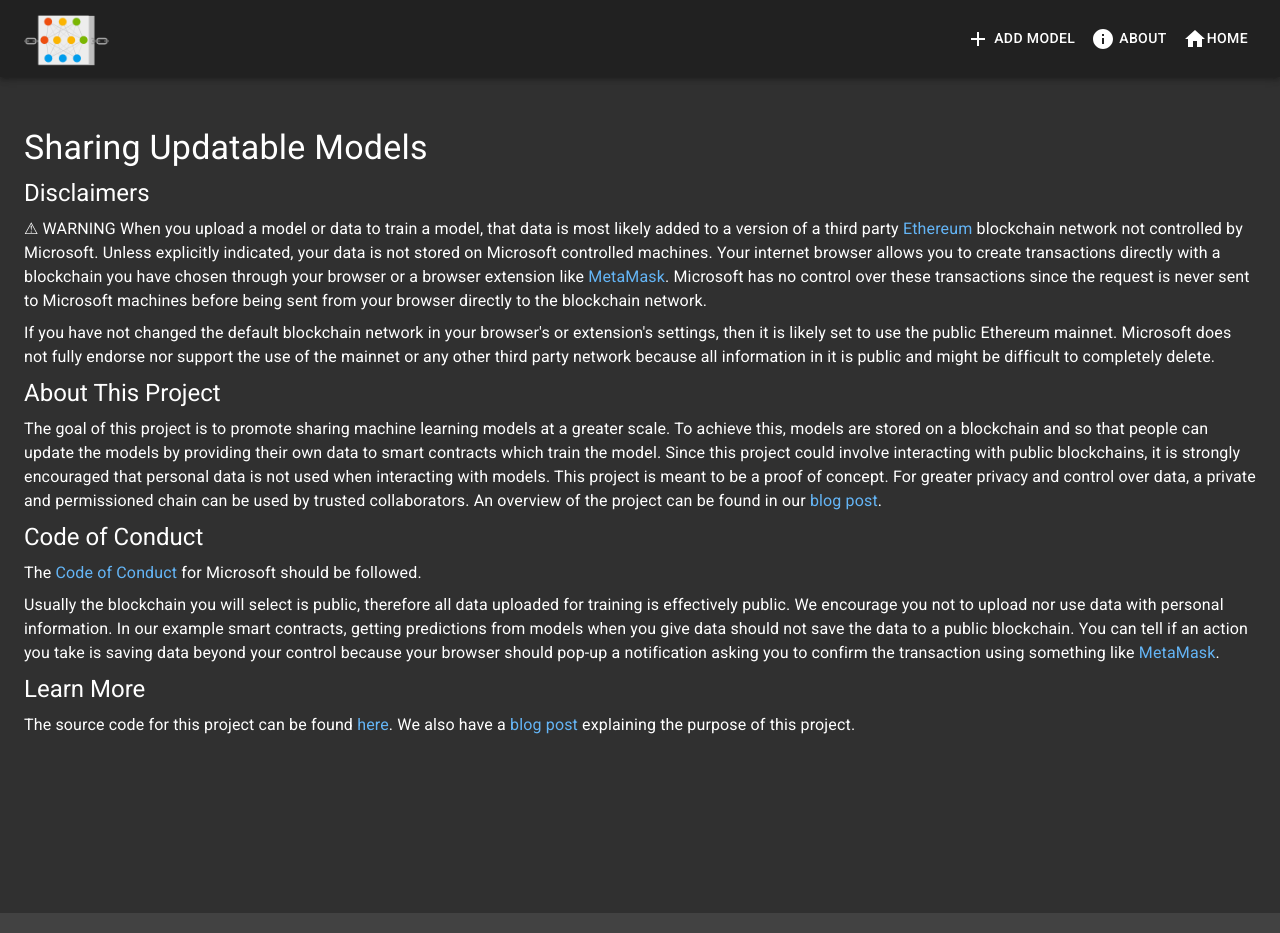
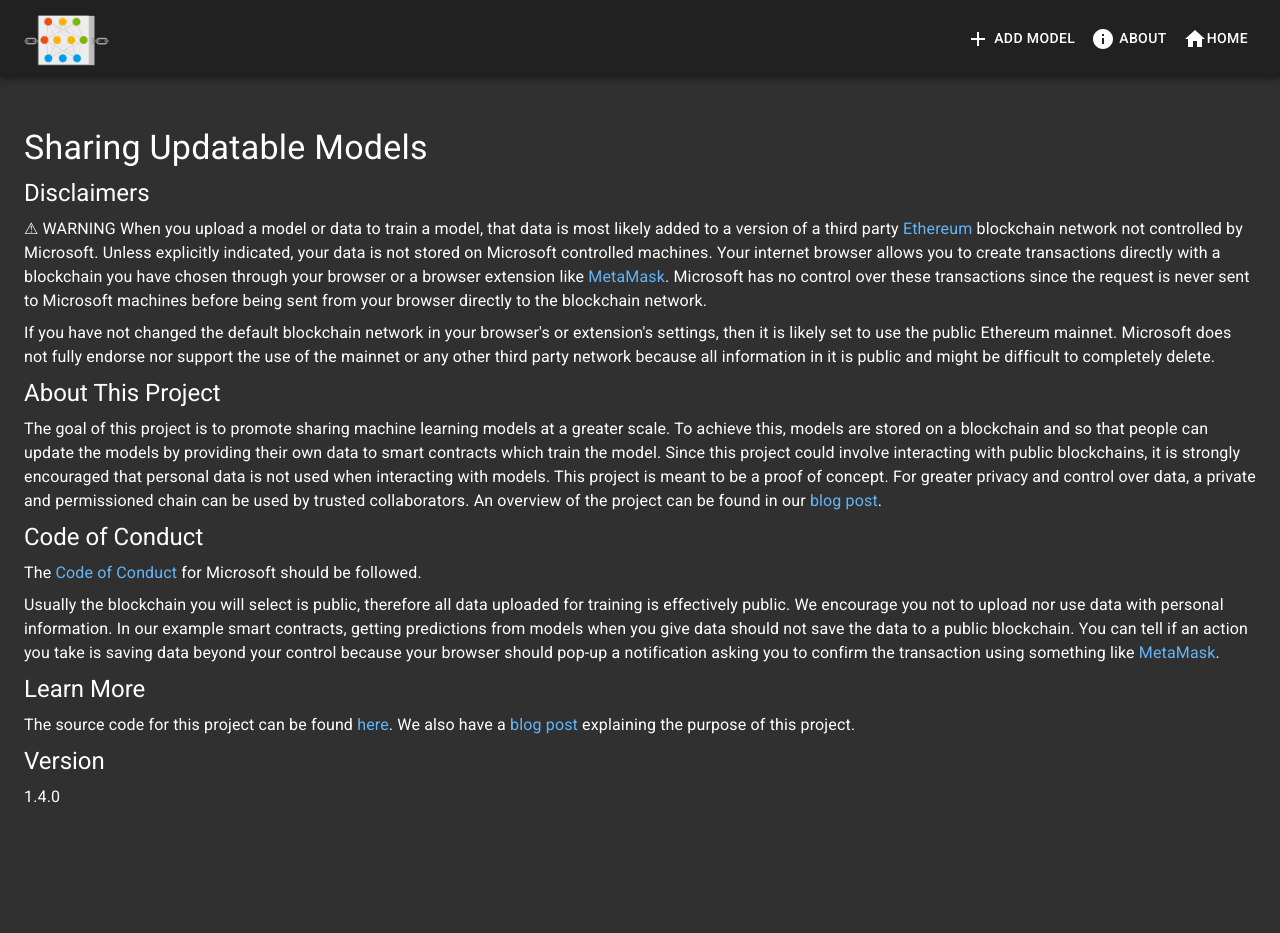
Before and after one commit to microsoft/0xDeCA10B, a React (Create React App) app in the folder demo/client/: page /about in a window 1280 px wide. Shown: the top 933 px of the page. Built offline with nearby package versions, Linux system fonts and the light colour scheme.

Commit message:
demo: Show version number on about page. (#108)
Co-authored-by: Justin D. Harris <>

```diff
--- a/demo/client/src/components/About.js
+++ b/demo/client/src/components/About.js
@@ -3,6 +3,7 @@ import Link from '@material-ui/core/Link';
 import { withStyles } from '@material-ui/core/styles';
 import Typography from '@material-ui/core/Typography';
 import React from 'react';
+import { version } from '../../package.json';
 
 const styles = theme => ({
   sectionTitle: {
@@ -65,6 +66,12 @@ class About extends React.Component {
         The source code for this project can be found <Link href='https://aka.ms/0xDeCA10B' target="_blank">here</Link>.
         We also have a <Link href='https://aka.ms/0xDeCA10B-blog1' target="_blank">blog post</Link> explaining the purpose of this project.
       </Typography>
+      <Typography className={classes.sectionTitle} variant="h5" component="h5">
+        <Link color='inherit' href='#learn-more' name='learn-more'>Version</Link>
+      </Typography>
+      <Typography className={classes.section} component="p">
+        {version}
+      </Typography>
     </Container >);
   }
 }
```
Also changed, not shown: 1 other file (tests, documents, lock files or other folders).
